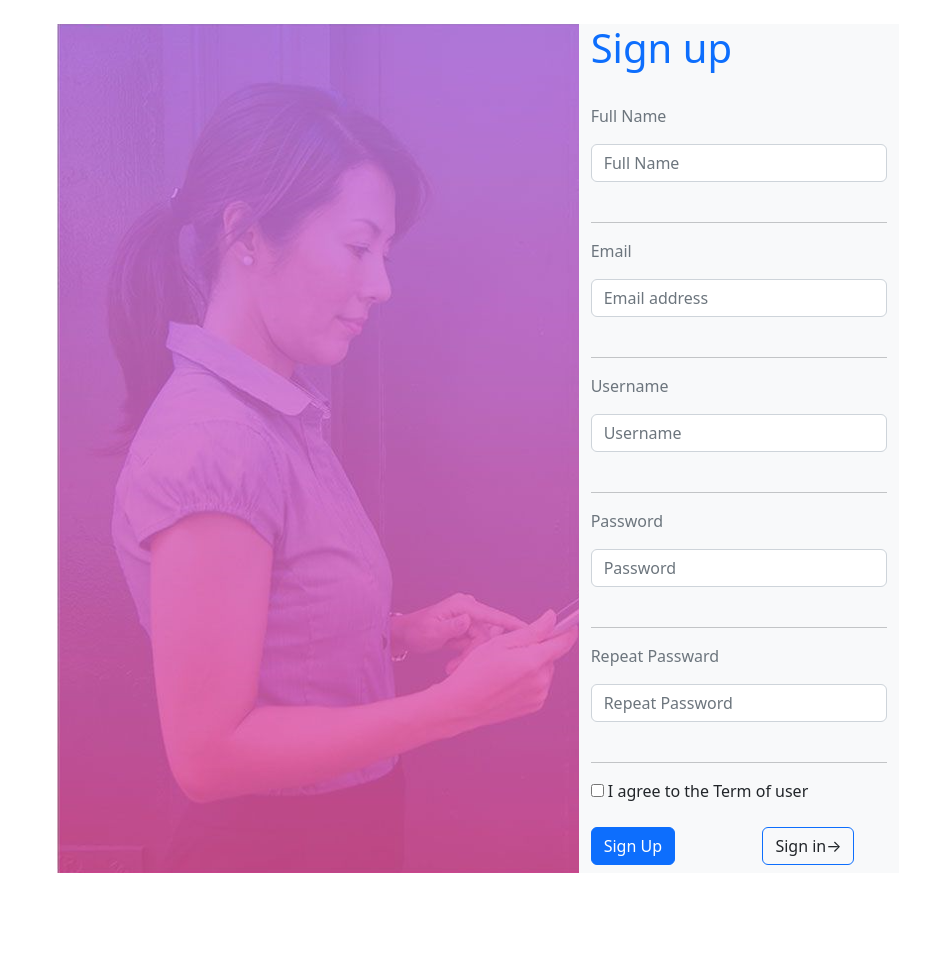
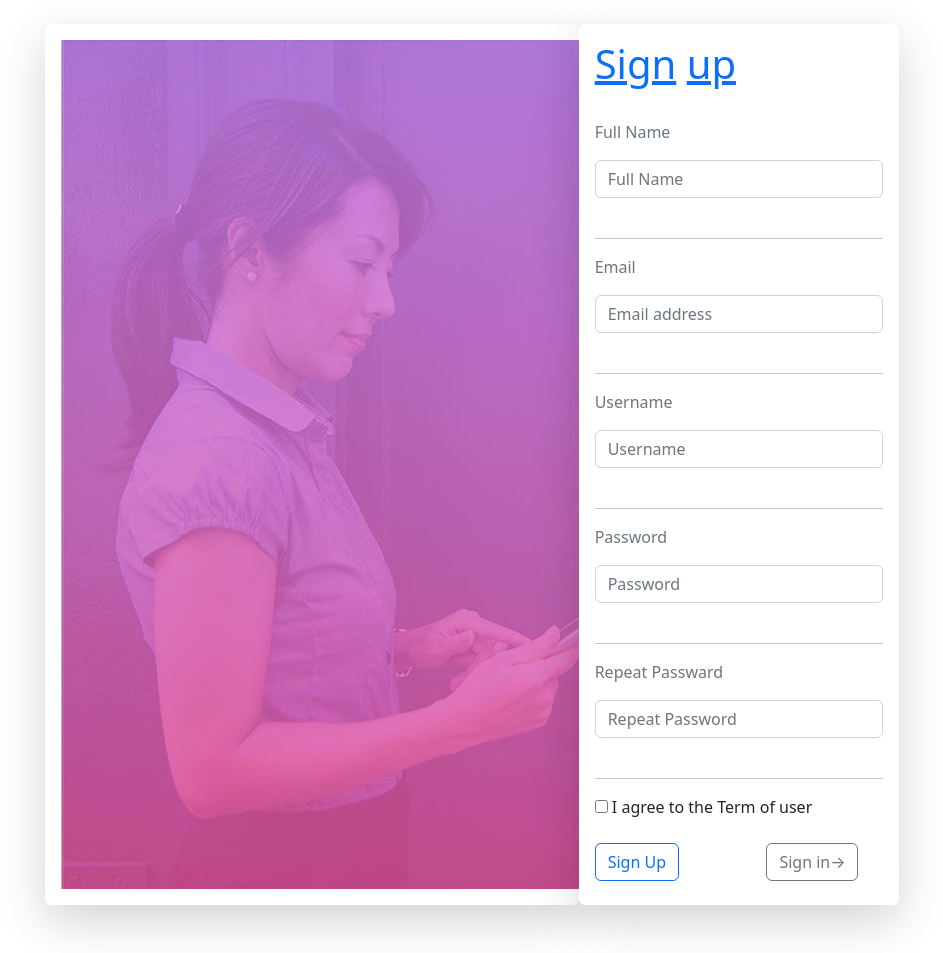
Before and after one commit to KumarPiyush89/JoiningPage, a plain HTML site: page joiningpage2.html in a window 1280 px wide. Shown: the whole page, without its empty margins (168-1111 px from the left). Before the commit the page ends 873 px from the top, so only its background shows below. Drawn offline with nearby package versions, Linux system fonts and the light colour scheme.

Commit message:
Add files via upload

```diff
--- a/joiningpage2.html
+++ b/joiningpage2.html
@@ -10,6 +10,14 @@
          <script src="https://cdn.jsdelivr.net/npm/bootstrap@5.2.0/dist/js/bootstrap.bundle.min.js" integrity="sha384-A3rJD856KowSb7dwlZdYEkO39Gagi7vIsF0jrRAoQmDKKtQBHUuLZ9AsSv4jD4Xa" crossorigin="anonymous"></script>
 
     <title> Joining Page </title>
+    <style>
+    strong
+    {
+
+        text-shadow: 6px 6px 6px  black;
+
+    }
+    </style>
 </head>
 <body>
     <div class="container-fluid">
@@ -20,11 +28,11 @@
             <div class="col-sm-2 ">
 
             </div>
-            <div class="col-sm-5">
+            <div class="col-sm-5 shadow-lg p-3 mb-5 bg-body rounded">
                 <img src="image_2022_09_23T11_55_47_766Z.png" alt="" />
             </div>
-            <div class="col-sm-3 bg-light">
-                <h1 class="text-primary">Sign up</h1><br/>
+            <div class="col-sm-3 bg-light shadow-lg p-3 mb-5 bg-body rounded">
+                <h1 class="text-primary"><u>Sign</u> <u> up</u></h1><br/>
                 <p class="text-muted">Full Name</p>
                 <input type="text" class="form-control" placeholder="Full Name"><br/><hr/>
                 <p class="text-muted">Email</p>
@@ -37,8 +45,8 @@
                 <input type="password" class="form-control" placeholder="Repeat Password"><br/>
                 <hr/>
                 <input type="checkbox"> <label>  I agree to the Term of user</label><br/><br/>
-                <button class="btn btn-primary btn-block">Sign Up</button> &nbsp;&nbsp;&nbsp;&nbsp;&nbsp;&nbsp;&nbsp;&nbsp;&nbsp;&nbsp;&nbsp;&nbsp;&nbsp;&nbsp;&nbsp;&nbsp;&nbsp;&nbsp;&nbsp;
-                <button class="btn btn-primary btn-block  bg-light text-dark">Sign in→</button>
+                <button class="btn  btn-outline-primary ">Sign Up</button> &nbsp;&nbsp;&nbsp;&nbsp;&nbsp;&nbsp;&nbsp;&nbsp;&nbsp;&nbsp;&nbsp;&nbsp;&nbsp;&nbsp;&nbsp;&nbsp;&nbsp;&nbsp;&nbsp;
+                <button class="btn  btn-outline-secondary">Sign in→</button>
 
 
 
```
Also changed, not shown: index.html (+1 -1 lines).
